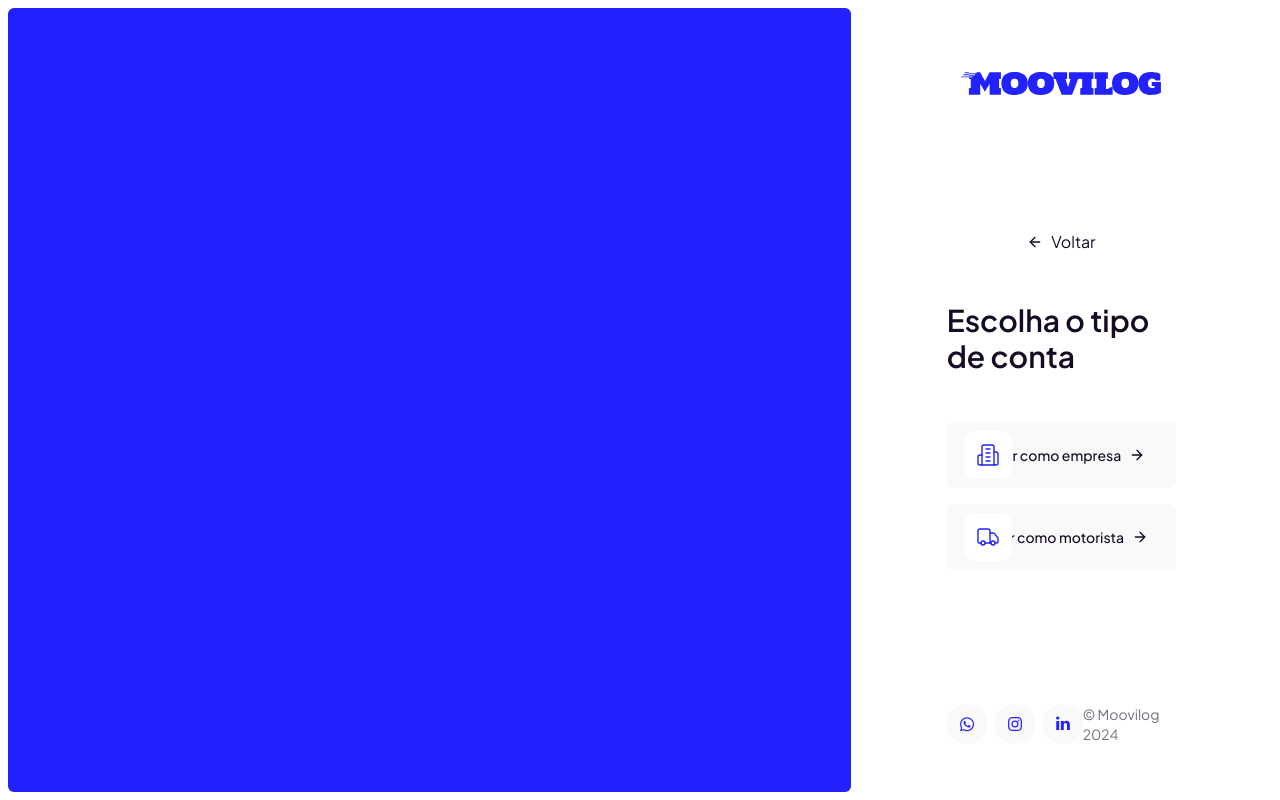
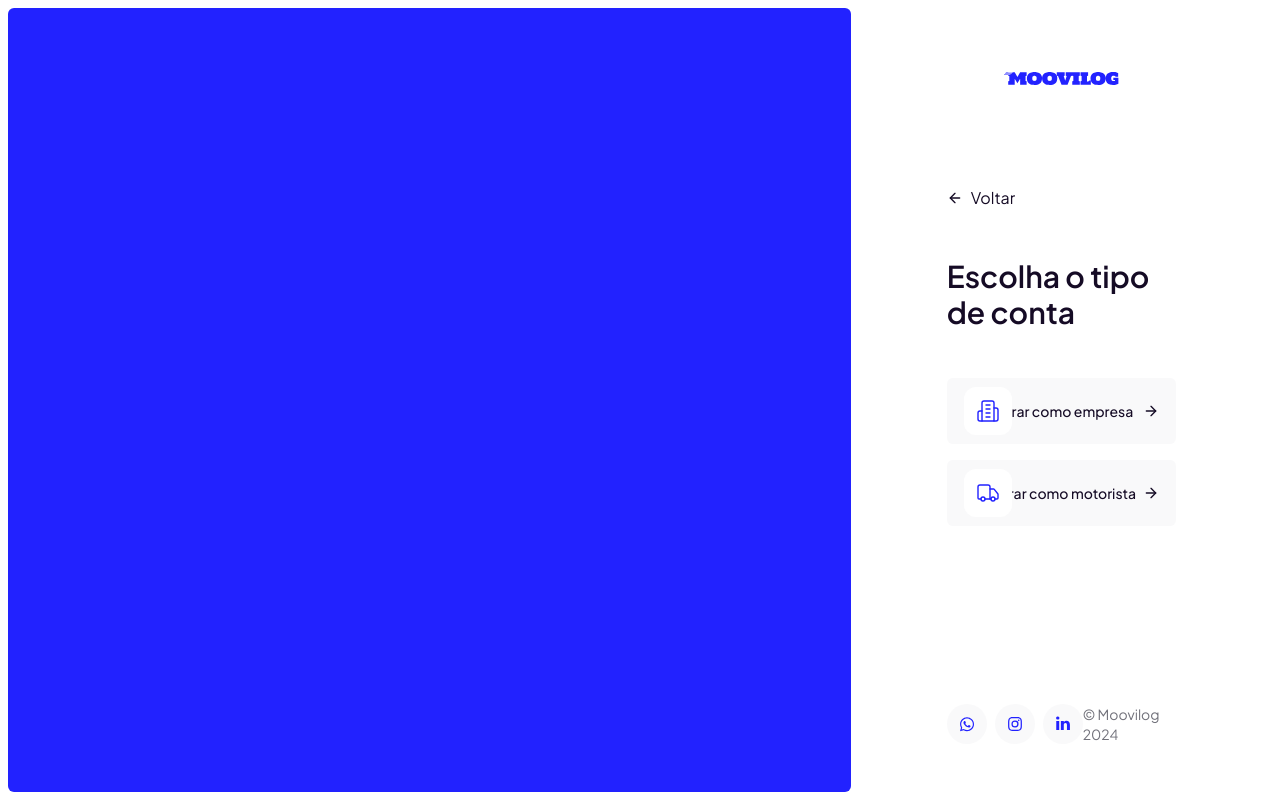
Before and after one commit to wellingtonrodriguesbr/moovilog, a Next.js app in the folder web/: page /entrar in a window 1280 px wide. Built offline with nearby package versions, Linux system fonts and the light colour scheme.

Commit message:
feat: WIP login page

```diff
--- a/web/src/components/login.tsx
+++ b/web/src/components/login.tsx
@@ -9,8 +9,10 @@ export function Login() {
   return (
     <div className="w-full h-full grid grid-cols-1 xl:grid-cols-3 p-2">
       <div className="hidden xl:block relative bg-app-blue-500 rounded-md col-span-2 overflow-hidden"></div>
-      <div className="relative flex flex-col justify-center items-center gap-4 px-4 xl:px-24">
-        <header className="absolute top-16 left-1/2 -translate-x-1/2 mb-2">
+
+      <div className="flex flex-col px-4 xl:px-24 pb-12">
+        <div className="relative w-full flex flex-col gap-4 justify-start md:justify-center flex-1">
+          <header className="relative md:absolute md:top-16 md:left-1/2 md:-translate-x-1/2 mb-12 mt-8 md:mt-0">
             <Image
               src="/logo-blue.svg"
               alt="moovilog"
@@ -22,11 +24,13 @@ export function Login() {
           <Link href="/" className="flex items-center gap-2">
             <ArrowLeft className="size-4" /> Voltar
           </Link>
-        <h1 className="font-semibold text-2xl md:text-3xl my-8">
+          <h1 className="font-semibold text-2xl md:text-3xl my-4 md:my-8">
             Escolha o tipo de conta
           </h1>
           <SelectAccountType />
-        <footer className="w-full flex items-center justify-between absolute bottom-12 px-4 md:px-24">
+        </div>
+
+        <footer className="w-full flex items-center justify-between mt-auto">
           <FooterSocialMedia />
           <p className="text-sm text-zinc-500">© Moovilog 2024</p>
         </footer>
--- a/web/src/components/select-account-type.tsx
+++ b/web/src/components/select-account-type.tsx
@@ -12,7 +12,7 @@ export function SelectAccountType() {
           <Building2 className="size-6 stroke-[1.4] text-app-blue-500" />
         </span>
         Entrar como empresa
-        <ArrowRight className="size-4 group-hover:translate-x-0.5 transition-transform" />
+        <ArrowRight className="size-4 group-hover:translate-x-0.5 transition-transform absolute right-4" />
       </Button>
       <Button
         variant="secondary"
@@ -22,7 +22,7 @@ export function SelectAccountType() {
           <Truck className="size-6 stroke-[1.4] text-app-blue-500" />
         </span>
         Entrar como motorista
-        <ArrowRight className="size-4 group-hover:translate-x-0.5 transition-transform" />
+        <ArrowRight className="size-4 group-hover:translate-x-0.5 transition-transform absolute right-4" />
       </Button>
     </div>
   );
```
Lines whose indentation alone changed are shown as unchanged.
